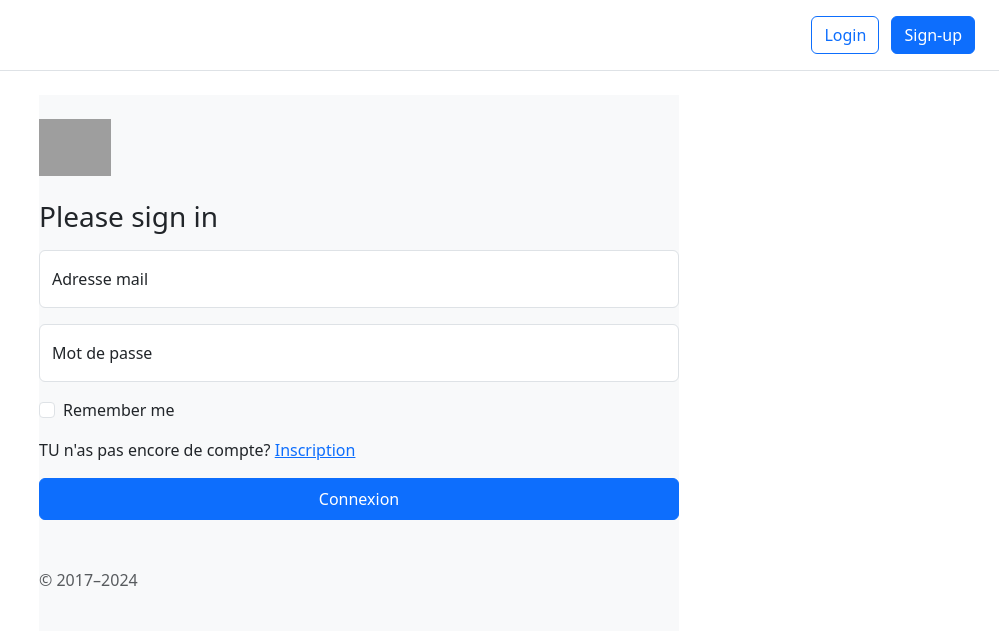
After one commit to kelit-off/Restaurant_Administratif, a PHP site: template src/Views/auth/login.view.php in a window 1280 px wide. The commit adds this page. Shown: the top 631 px of the page, without its empty margins (281-1280 px from the left). Run offline with PHP 8.4, Linux system fonts and the light colour scheme; the template is opened without the code that fills it, so the values that code supplies are empty; grey boxes are pictures that could not be loaded.

Commit message:
Route auth, faite, debut du front, ajout des partials

```diff
--- a/src/Controllers/Controller.php
+++ b/src/Controllers/Controller.php
@@ -3,7 +3,7 @@
 class Controller {
     protected function view($viewName, $data = []) {
         extract($data); // Permet d'extraire les variables du tableau associatif
-        $viewPath = __DIR__ . "/../View/$viewName.php";
+        $viewPath = __DIR__ . "/../Views/$viewName.view.php";
         if (file_exists($viewPath)) {
             require $viewPath;
         } else {
--- a/src/Controllers/LandingPageController.php
+++ b/src/Controllers/LandingPageController.php
@@ -6,6 +6,10 @@ class LandingPageController extends Controller
 {
     public function index()
     {
-        return parent::view('landingPage');
+        return parent::view('landingPage', [
+            'title' => 'Accueil',
+            "headerType" => null,
+            "slimHeader" => false,
+        ]);
     }
 }
--- a/src/Router/web.php
+++ b/src/Router/web.php
@@ -7,5 +7,9 @@ require_once 'src/Router/Router.php';
 $router = new Router();
 
 $router->get('/', 'LandingPageController@index');
+$router->get('/auth/login', 'AuthController@viewLogin');
+$router->post('/auth/login', 'AuthController@postLogin');
+$router->get('/auth/register', 'AuthController@viewRegister');
+$router->post('/auth/register', 'AuthController@postRegister');
 
 $router->run();
--- /dev/null
+++ b/src/Views/auth/login.view.php
@@ -0,0 +1,32 @@
+<?php
+include_once 'src/Views/partials/header.view.php';
+?>
+<div class="d-flex align-items-center py-4 bg-body-tertiary w-50 justify-content-center m-auto">
+    <main class="form-signin w-100 m-auto">
+        <form class="" action="/auth/login" method="POST">
+            <img class="mb-4" src="/docs/5.3/assets/brand/bootstrap-logo.svg" alt="" width="72" height="57">
+            <h1 class="h3 mb-3 fw-normal">Please sign in</h1>
+
+            <div class="form-floating mb-3">
+                <input type="email" class="form-control" id="floatingInput" placeholder="name@example.com">
+                <label for="floatingInput">Adresse mail</label>
+            </div>
+            <div class="form-floating">
+                <input type="password" class="form-control" id="floatingPassword" placeholder="Mot de passe">
+                <label for="floatingPassword">Mot de passe</label>
+            </div>
+
+            <div class="form-check text-start my-3">
+                <input class="form-check-input" type="checkbox" value="remember-me" id="flexCheckDefault">
+                <label class="form-check-label" for="flexCheckDefault">
+                    Remember me
+                </label>
+            </div>
+            <p>TU n'as pas encore de compte? <a href="/auth/register">Inscription</a></p>
+            <button class="btn btn-primary w-100 py-2" type="submit">Connexion</button>
+            <p class="mt-5 mb-3 text-body-secondary">© 2017–2024</p>
+        </form>
+    </main>
+</div>
+<?php
+include_once 'src/Views/partials/footer.view.php';
--- /dev/null
+++ b/src/Views/partials/footer.view.php
@@ -0,0 +1,3 @@
+    <script src="https://cdn.jsdelivr.net/npm/bootstrap@5.3.3/dist/js/bootstrap.bundle.min.js" integrity="sha384-YvpcrYf0tY3lHB60NNkmXc5s9fDVZLESaAA55NDzOxhy9GkcIdslK1eN7N6jIeHz" crossorigin="anonymous"></script>
+</body>
+</html>
--- /dev/null
+++ b/src/Views/partials/header.view.php
@@ -0,0 +1,23 @@
+<!DOCTYPE html>
+<html lang="en">
+<head>
+    <meta charset="UTF-8">
+    <meta name="viewport" content="width=device-width, initial-scale=1.0">
+    <title><?=(isset($title) && !is_null($title)) ? $title : ""?> - Nom du site</title>
+    <link href="https://cdn.jsdelivr.net/npm/bootstrap@5.3.3/dist/css/bootstrap.min.css" rel="stylesheet" integrity="sha384-QWTKZyjpPEjISv5WaRU9OFeRpok6YctnYmDr5pNlyT2bRjXh0JMhjY6hW+ALEwIH" crossorigin="anonymous">
+</head>
+<body>
+    <?php if(is_null($headerType) && !$slimHeader) { ?>
+        <header class="d-flex flex-wrap align-items-center justify-content-center justify-content-md-between py-3 px-4 mb-4 border-bottom">
+            <div class="col-md-3 mb-2 mb-md-0">
+                <a href="/" class="d-inline-flex link-body-emphasis text-decoration-none">
+                    <svg class="bi" width="40" height="32" role="img" aria-label="Bootstrap"><use xlink:href="#bootstrap"></use></svg>
+                </a>
+            </div>
+
+            <div class="col-md-3 text-end">
+                <a class="btn btn-outline-primary me-2" href="/auth/login">Login</a>
+                <a class="btn btn-primary" href="/auth/register">Sign-up</a>
+            </div>
+        </header>
+    <?php } ?>
```
Also changed, not shown: src/Controllers/AuthController.php (+24 -0 lines), src/Views/auth/register.view.php (added, +8 -0 lines).
